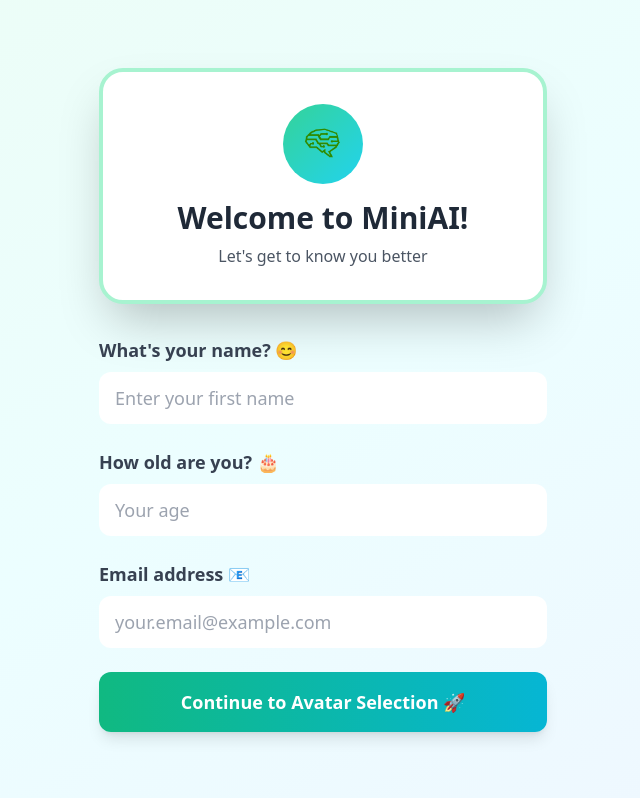
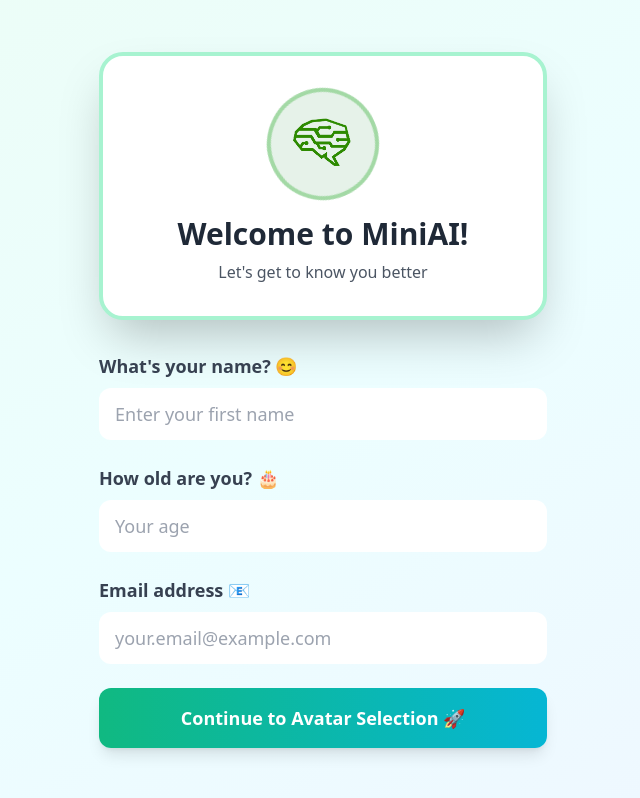
Before and after one commit to srigan-s/MiniAIWebApp, a React (Vite) app: page / in a window 1280 px wide. Shown: the whole page, without its empty margins (317-957 px from the left). Built offline with nearby package versions, Linux system fonts and the light colour scheme.

Commit message:
Updated UserForm.tsx

```diff
--- a/src/components/onboarding/UserForm.tsx
+++ b/src/components/onboarding/UserForm.tsx
@@ -47,14 +47,17 @@ const UserForm: React.FC<UserFormProps> = ({ onNext, initialData }) => {
 
   return (
     <div>
-      {/* Header Section with MiniAI Logo */}
+      {/* Header Section with rotating light green globe effect */}
       <div className="bg-white rounded-3xl shadow-2xl p-8 border-4 border-emerald-200 mb-8">
         <div className="text-center">
-          <div className="w-20 h-20 rounded-full mx-auto mb-4 flex items-center justify-center bg-gradient-to-br from-emerald-400 to-cyan-400">
+          <div className="relative w-28 h-28 mx-auto mb-4 flex items-center justify-center rounded-full bg-[#E6F2E9]">
+            {/* Rotating ring/globe effect */}
+            <div className="absolute inset-0 rounded-full border-4 border-[#A3D9A5] animate-spin-slow"></div>
+            {/* Logo */}
             <img
               src="/miniAiElement.png"
               alt="MiniAI Logo"
-              className="w-12 h-12 object-contain"
+              className="relative w-20 h-20 object-contain"
             />
           </div>
           <h1 className="text-3xl font-bold text-gray-800 mb-2">Welcome to MiniAI!</h1>
@@ -118,6 +121,21 @@ const UserForm: React.FC<UserFormProps> = ({ onNext, initialData }) => {
           Continue to Avatar Selection 🚀
         </button>
       </form>
+
+      {/* Extra: Add this style block or include these classes in your global CSS */}
+      <style>{`
+        @keyframes spin-slow {
+          from {
+            transform: rotate(0deg);
+          }
+          to {
+            transform: rotate(360deg);
+          }
+        }
+        .animate-spin-slow {
+          animation: spin-slow 8s linear infinite;
+        }
+      `}</style>
     </div>
   );
 };
```
